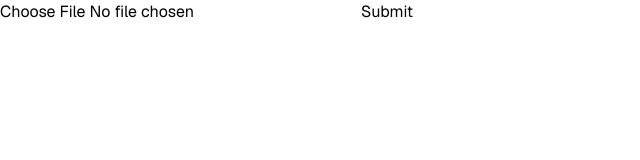
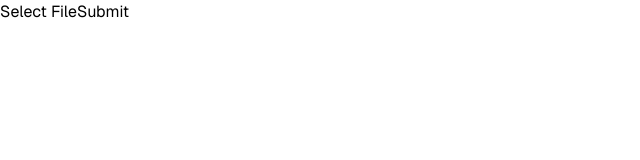
Before and after one commit to benjaminpfleghaar/betterquest, a Next.js app: page / in a window 1280 px wide. Shown: the top 160 px of the page, without its empty margins (0-640 px from the left). Built offline with nearby package versions, Linux system fonts and the light colour scheme.

Commit message:
feat: replace input file field with custom button

```diff
--- a/src/components/select-file.tsx
+++ b/src/components/select-file.tsx
@@ -2,12 +2,14 @@
 
 import Image from "next/image";
 import { fileSchema } from "@/lib/validation";
-import { ChangeEvent, useEffect, useState } from "react";
+import { ChangeEvent, useEffect, useRef, useState } from "react";
 
 export default function SelectFile() {
   const [file, setFile] = useState<File | null>(null);
   const [fileURL, setFileURL] = useState("");
   const [error, setError] = useState("");
+
+  const inputRef = useRef<HTMLInputElement>(null);
 
   useEffect(() => {
     if (!file) {
@@ -22,10 +24,9 @@ export default function SelectFile() {
   }, [file]);
 
   const handleChange = (e: ChangeEvent<HTMLInputElement>) => {
-    const inputField = e.target;
-    const selectedFile = inputField.files?.[0];
+    const selectedFile = e.target.files?.[0];
+    if (!selectedFile) return;
 
-    if (selectedFile) {
     const result = fileSchema.safeParse(selectedFile);
 
     if (result.success) {
@@ -34,21 +35,29 @@ export default function SelectFile() {
     } else {
       setFile(null);
       setError(result.error.issues[0].message);
-        inputField.value = "";
-      }
+      e.target.value = "";
     }
   };
 
   return (
     <form>
+      <button
+        type="button"
+        onClick={() => inputRef.current?.click()}
+        aria-describedby={error ? "file-error" : undefined}
+      >
+        Select File
+      </button>
       <input
         type="file"
+        ref={inputRef}
         accept="image/*"
         onChange={handleChange}
         aria-invalid={!!error}
+        className="hidden"
       />
       {error && (
-        <p className="font-bold text-red-500" role="alert">
+        <p className="font-bold text-red-500" id="file-error" role="alert">
           {error}
         </p>
       )}
```
Lines whose indentation alone changed are shown as unchanged.
